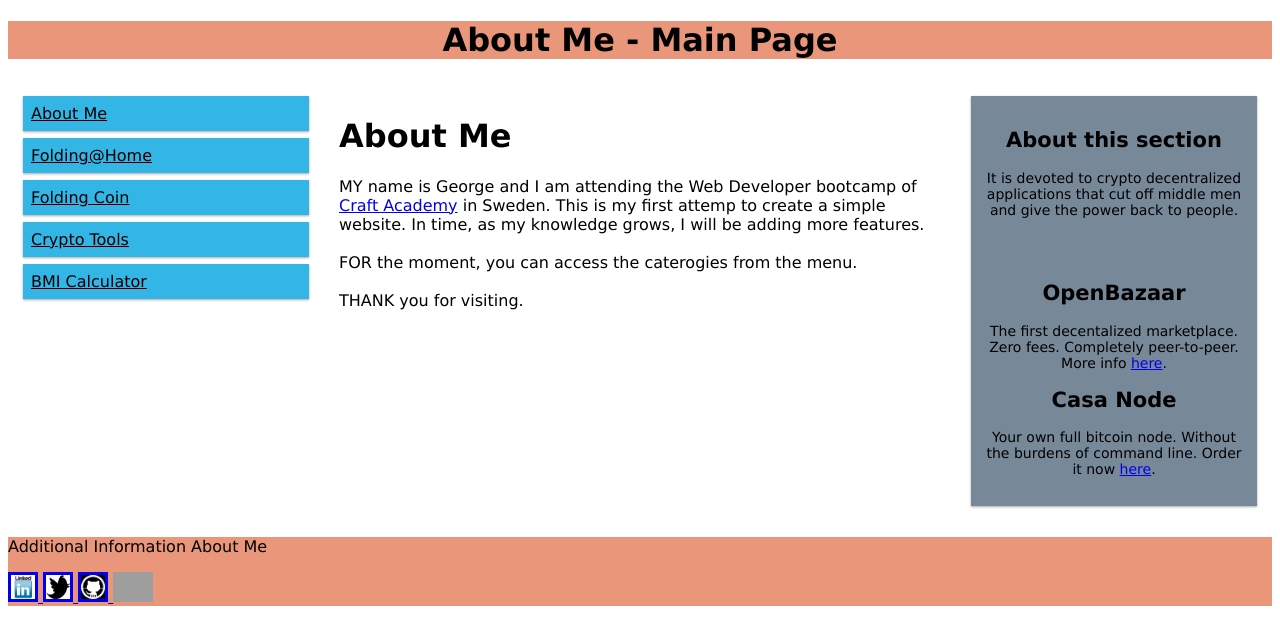
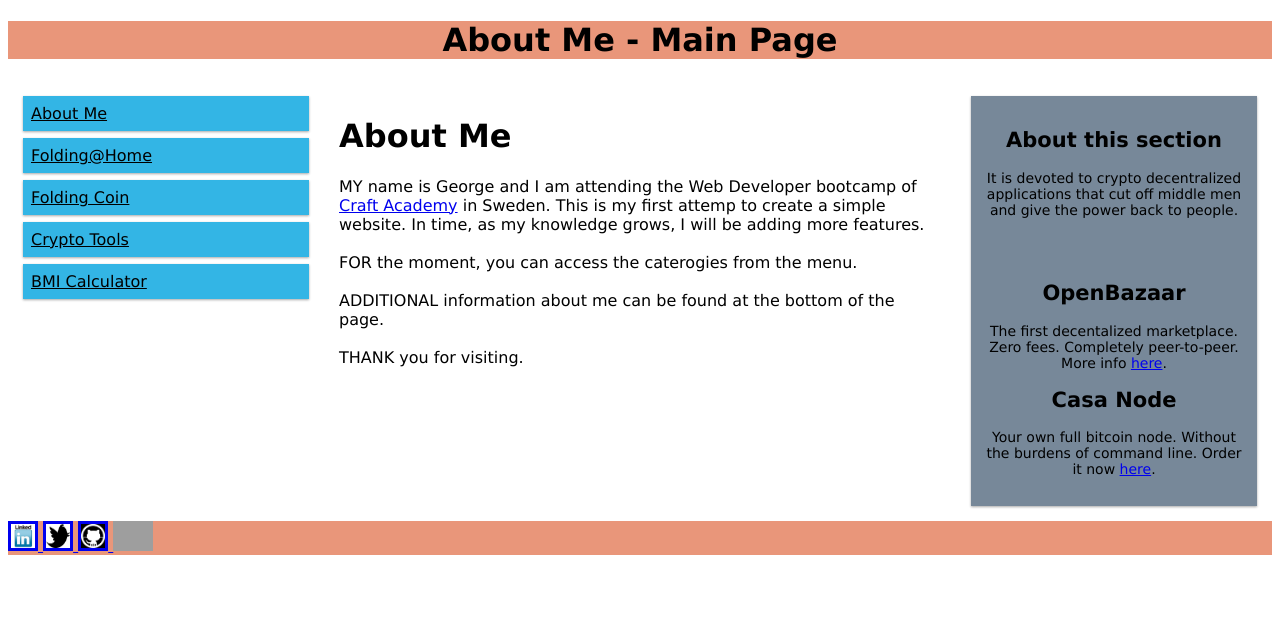
Before and after one commit to raptorf1/raptorf1.github.io, a plain HTML site: page index.html in a window 1280 px wide. Drawn offline with Linux system fonts and the light colour scheme; grey boxes are pictures that could not be loaded.

Commit message:
reduced footer size and changed the text in the main page

```diff
--- a/index.html
+++ b/index.html
@@ -31,7 +31,7 @@
       <a href = https://craftacademy.se/english/ target = "_blank">Craft Academy</a> in Sweden. This is my first attemp to
       create a simple website. In time, as my knowledge grows, I will be adding more features.<br><br>FOR the moment,
       you can access the caterogies from the menu.<br><br>
-      THANK you for visiting.</p>
+      ADDITIONAL information about me can be found at the bottom of the page.<br><br>THANK you for visiting.</p>
   </div>
 
   <div class="col-3 col-s-12">
@@ -51,8 +51,6 @@
 </div>
 
 <div class="footer">
-  <p>Additional Information About Me</p>
-
   <a href="https://tinyurl.com/ya6vlvw8" target="_blank">
     <img border="3" alt="LinkedIn Profile" src="lin.gif" width="30" height="30">
     </a>
```
Also changed, not shown: bmi.html (+0 -2 lines), crypto.html (+0 -2 lines), fah.html (+0 -2 lines), fldc.html (+0 -2 lines).
